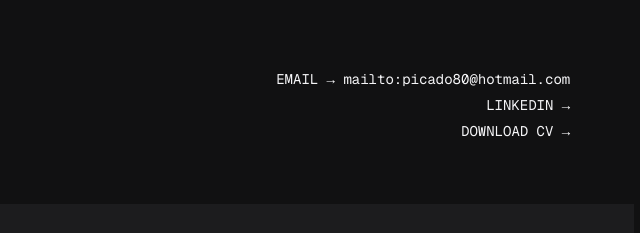
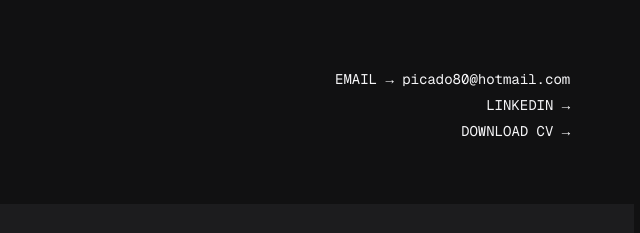
Before and after one commit to Picado80/kennethpicado, a plain HTML site: page index.html in a window 1280 px wide. Shown: the part 3335-3568 px from the top of the page, 633-1273 px from the left. Drawn offline with nearby package versions, Linux system fonts and the light colour scheme.

Commit message:
Remove mailto: from visible email text

```diff
--- a/index.html
+++ b/index.html
@@ -217,7 +217,7 @@
       <div class="footer-top">
         <div class="mono footer-statement">Available for fractional COO, transformation, and senior consulting engagements. 5 AM – 7 PM Central Time.</div>
         <div class="footer-links mono">
-          <a href="mailto:picado80@hotmail.com" class="interactive">EMAIL → mailto:picado80@hotmail.com</a>
+          <a href="mailto:picado80@hotmail.com" class="interactive">EMAIL → picado80@hotmail.com</a>
           <a href="https://linkedin.com/in/" target="_blank" class="interactive">LINKEDIN →</a>
           <a href="/assets/Kenneth_Picado_Resume_2026.pdf" target="_blank" class="interactive">DOWNLOAD CV →</a>
         </div>
```
